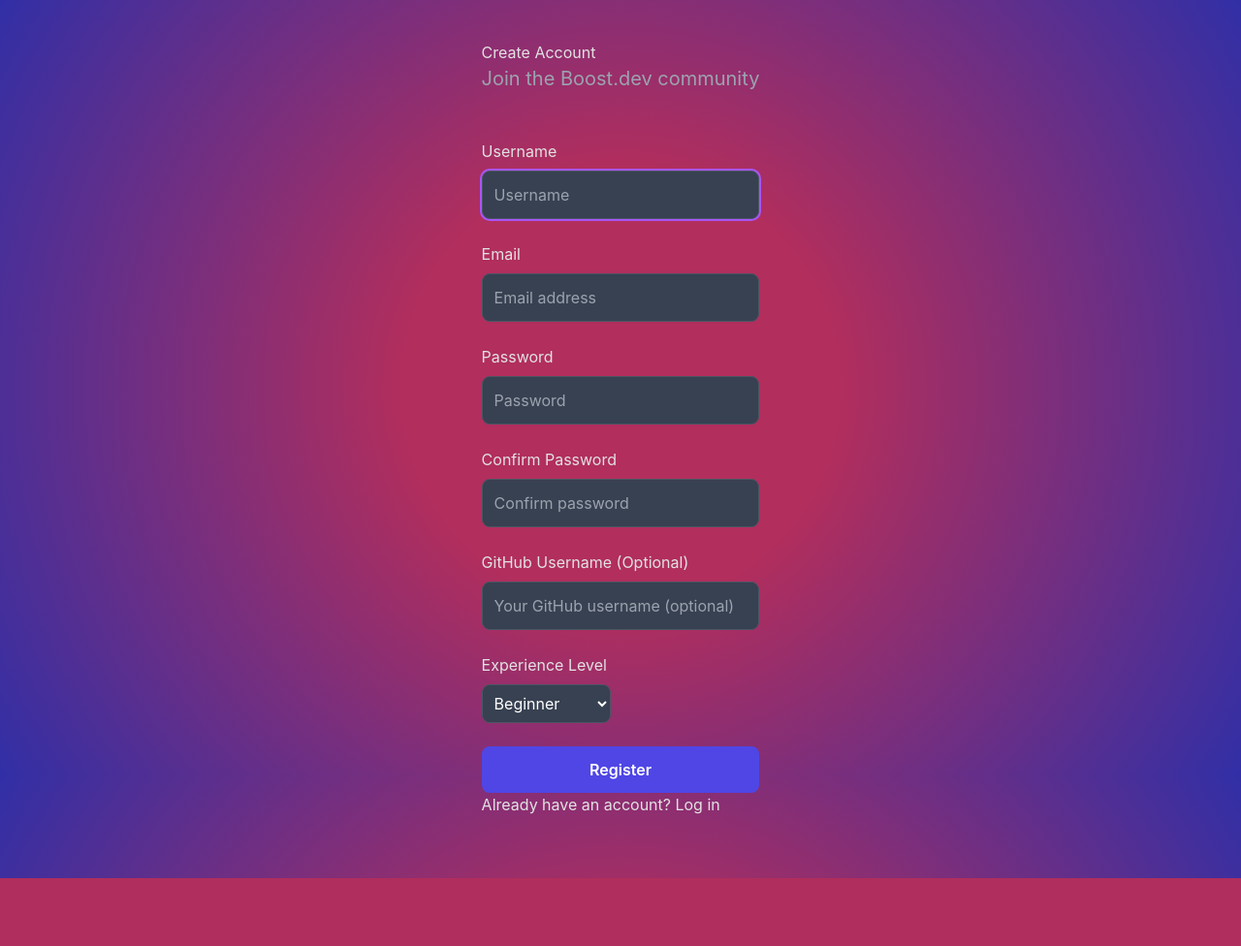
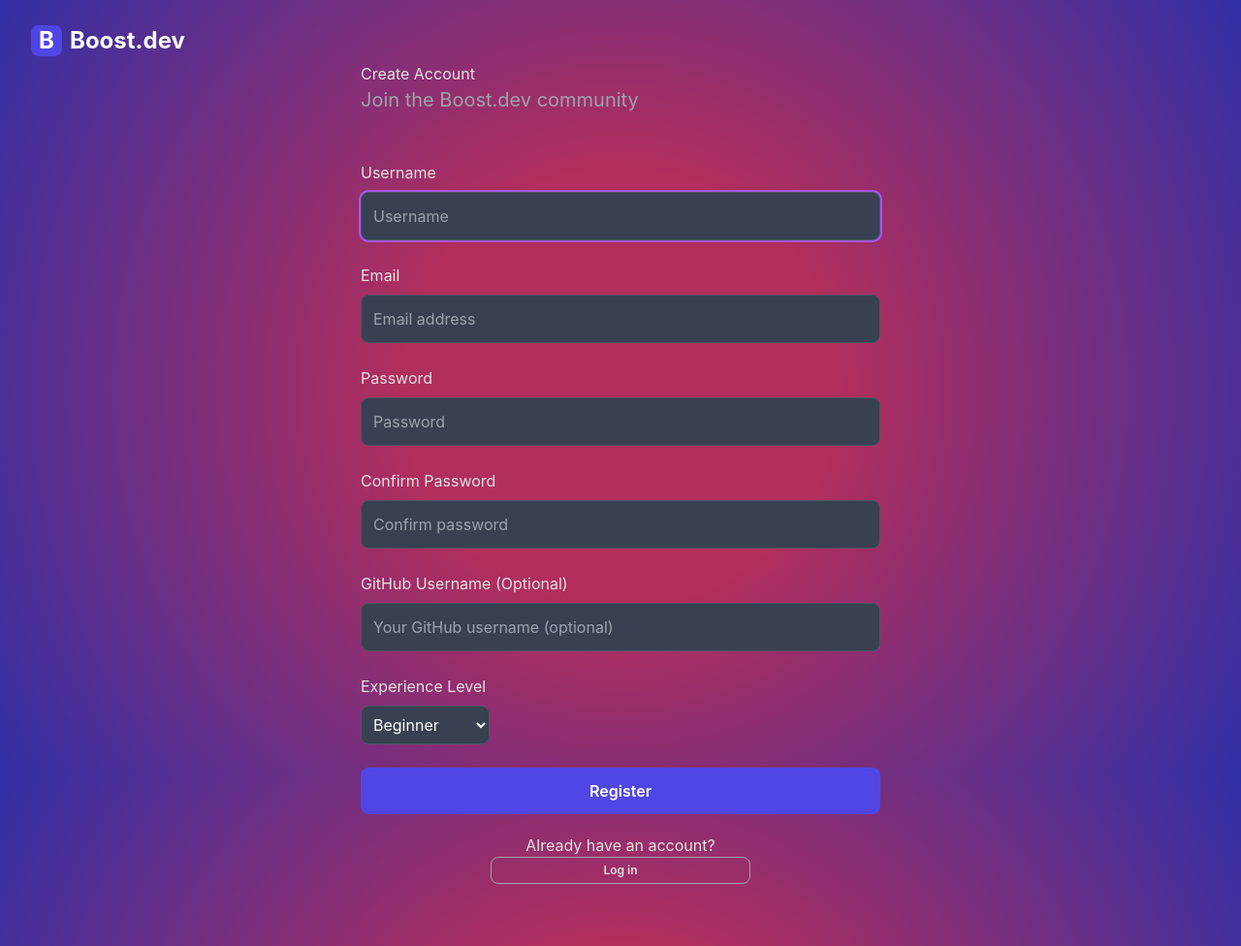
Before and after one commit to Lochy2000/boost.dev, a Django app: page /register/ in a window 1280 px wide. Shown: the whole page at 97% size. Before the commit the page ends 906 px from the top, so only its background shows below. Run offline with Django 5.2, Linux system fonts and the light colour scheme; some libraries are stand-ins or nearby versions.

Commit message:
Refactor styles for body and header; update login and register templates for improved layout and button styling

```diff
--- a/theme/static/css/main.css
+++ b/theme/static/css/main.css
@@ -14,16 +14,26 @@
 }
 
 body {
-    background-color: var(--primary);
+    background: radial-gradient(circle, #b12e5d 0%, #b12e5d 30%, #312fa6 100%);
+    height: 100vh;
+    margin: 0;
+    display: flex;
+    flex-direction: column; /* Ensure header stays at the top */
+    font-family: -apple-system, BlinkMacSystemFont, 'Segoe UI', Roboto, Oxygen, Ubuntu, Cantarell, 'Open Sans', 'Helvetica Neue', sans-serif;
+    overflow: hidden;
     color: var(--text);
-    line-height: 1.6;
-    height: 100vh;
-    display: flex;
-    flex-direction: column;
 }
 
 header {
+    position: absolute; /* Position the header at the top-left corner */
+    top: 0;
+    left: 0;
+    width: 100%; /* Optional: Make the header span the full width */
+    display: flex;
+    align-items: center;
+    justify-content: flex-start; /* Align the logo to the left */
     padding: 1.5rem 2rem;
+    z-index: 10; /* Ensure the header stays above other content */
 }
 
 .logo {
@@ -119,6 +129,14 @@
 
 .btn-secondary:hover {
     border-color: var(--text);
+}
+
+.btn-half {
+    font-size: 0.75rem; /* Smaller font size */
+    padding: 0.25rem 0.5rem; /* Smaller padding */
+    width: 50%; /* Make the button half the size */
+    text-align: center; /* Center the text inside the button */
+    display: inline-block; /* Ensure proper alignment */
 }
 
 .divider {
@@ -275,15 +293,3 @@
         font-size: 1.1rem;
     }
 }
-
-body {
-    background: radial-gradient(circle, #b12e5d 0%, #b12e5d 30%, #312fa6 100%);
-    height: 100vh;
-    margin: 0;
-    display: flex;
-    justify-content: center;
-    align-items: center;
-    font-family: -apple-system, BlinkMacSystemFont, 'Segoe UI', Roboto, Oxygen, Ubuntu, Cantarell, 'Open Sans', 'Helvetica Neue', sans-serif;
-    overflow: hidden;
-    color: var(--text);
-}
--- a/users/templates/users/login.html
+++ b/users/templates/users/login.html
@@ -72,8 +72,9 @@
         </a>
     </div>
 
-    <div class="form-footer">
-        <p>Don't have an account? <a href="{% url 'register' %}">Register</a></p>
+    <div class="form-footer" style="text-align: center; margin-top: 20px;">
+        <p>Don't have an account?</p>
+        <a href="{% url 'register' %}" class="btn btn-secondary btn-small btn-half">Register</a>
     </div>
 </div>
 {% endblock %}
--- a/users/templates/users/register.html
+++ b/users/templates/users/register.html
@@ -59,8 +59,9 @@
         <button type="submit" class="btn btn-primary">Register</button>
     </form>
 
-    <div class="form-footer">
-        <p>Already have an account? <a href="{% url 'login' %}">Log in</a></p>
+    <div class="form-footer" style="text-align: center; margin-top: 20px;">
+        <p>Already have an account?</p>
+        <a href="{% url 'login' %}" class="btn btn-secondary btn-small btn-half">Log in</a>
     </div>
 </div>
 {% endblock %}
```
